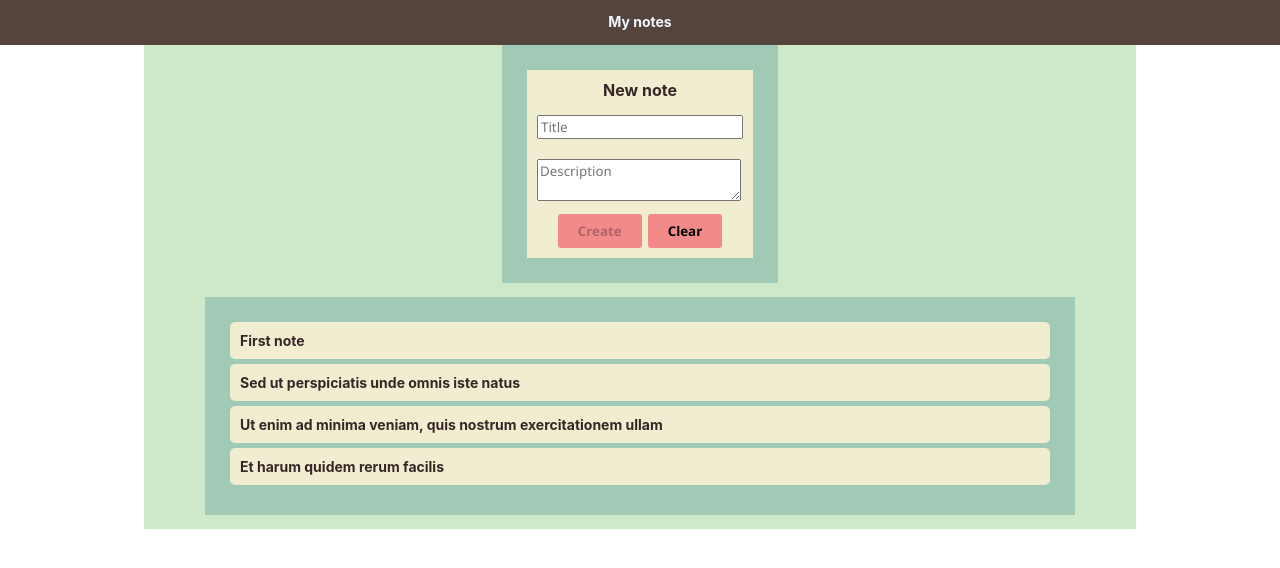
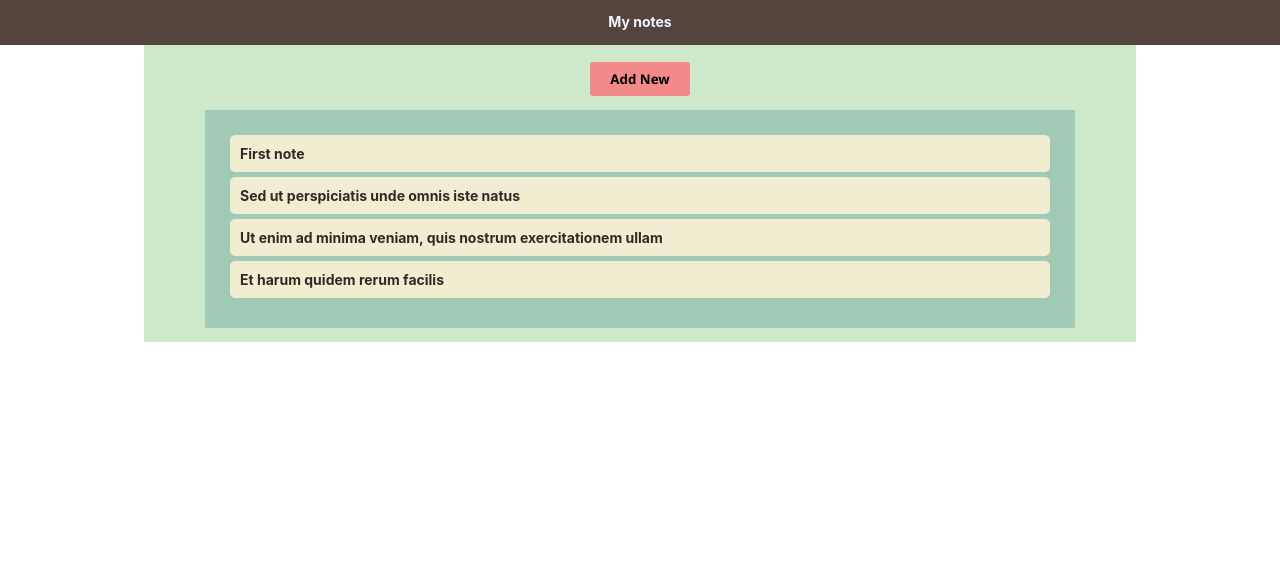
Before and after one commit to LisJorge/Notes-angular, an Angular app: page / in a window 1280 px wide. Shown: the top 568 px of the page. Built offline with nearby package versions, Linux system fonts and the light colour scheme.

Commit message:
✨ Add Routing

```diff
--- a/src/app/app.component.css
+++ b/src/app/app.component.css
@@ -64,13 +64,13 @@ body {
   width: 96%;
 }
 
-.form-submit{
+.form-submit, .general-button{
   padding-bottom: 10px;
   background-color: #f1edd0;
   text-align: center;
 }
 
-.form-submit > input{
+.form-submit > input, .general-button{
   background-color: #f38a8a;
   border-radius: 3px;
   padding: 8px 20px;
--- a/src/app/app.component.html
+++ b/src/app/app.component.html
@@ -208,6 +208,7 @@
   <span>My notes</span>
 </div>
 <div class="content">
-  <app-notes-form />
-  <app-notes-list />
+  <br>
+  <button class="general-button" routerLink="./new">Add New</button>
+  <router-outlet />
 </div>
--- a/src/app/app.component.ts
+++ b/src/app/app.component.ts
@@ -1,13 +1,14 @@
 import { Component } from '@angular/core';
+import { RouterModule } from '@angular/router';
 import { NotesFormComponent } from 'src/notes-form/notes-form.component';
-import { NotesComponent } from 'src/notes-list/notes-list.component';
+import { NotesListComponent } from 'src/notes-list/notes-list.component';
 
 @Component({
   selector: 'app-root',
   standalone: true,
   templateUrl: './app.component.html',
   styleUrls: ['./app.component.css'],
-  imports: [NotesComponent, NotesFormComponent]
+  imports: [RouterModule]
 })
 export class AppComponent {
 }
--- a/src/app/app.module.ts
+++ b/src/app/app.module.ts
@@ -1,14 +1,15 @@
 import { NgModule } from '@angular/core';
 import { BrowserModule } from '@angular/platform-browser';
-
 import { AppComponent } from './app.component';
+import { RouterModule } from '@angular/router';
 
 @NgModule({
   declarations: [
     AppComponent
   ],
   imports: [
-    BrowserModule
+    //BrowserModule,
+    RouterModule,
   ],
   providers: [],
   bootstrap: [AppComponent]
--- a/src/main.ts
+++ b/src/main.ts
@@ -1,5 +1,14 @@
 import { bootstrapApplication } from '@angular/platform-browser';
 import { AppComponent } from './app/app.component';
+import { Routes, provideRouter } from '@angular/router';
+import { NotesFormComponent } from './notes-form/notes-form.component';
+import { NotesListComponent } from './notes-list/notes-list.component';
 
+const routes: Routes = [
+    { path: '', component: NotesListComponent },
+    { path: 'new', component: NotesFormComponent },
+  ]
 
-bootstrapApplication(AppComponent);
+bootstrapApplication(AppComponent,{
+    providers: [provideRouter(routes)]
+});
--- a/src/notes-form/notes-form.component.ts
+++ b/src/notes-form/notes-form.component.ts
@@ -1,6 +1,7 @@
 import { NgIf } from '@angular/common';
-import { Component } from '@angular/core';
+import { Component, inject } from '@angular/core';
 import { FormControl, FormGroup, FormsModule, ReactiveFormsModule, Validators } from '@angular/forms';
+import { Router } from '@angular/router';
 import { Notes } from 'src/notes-list/sample-data';
 
 @Component({
@@ -11,6 +12,9 @@ import { Notes } from 'src/notes-list/sample-data';
   imports: [ FormsModule, NgIf, ReactiveFormsModule]
 })
 export class NotesFormComponent {
+
+  router = inject(Router);
+
   newNoteForm = new FormGroup({
     noteTitle: new FormControl('', Validators.required),
     noteDescription: new FormControl('', Validators.required),
@@ -33,7 +37,12 @@ export class NotesFormComponent {
         text: newNoteData.description!,
       };
       Notes.unshift(newNote);
-      this.newNoteForm.reset();
+      //this.newNoteForm.reset(); No longer needed
+      this.goBackHome();
     }
   }
+
+  goBackHome(){
+    this.router.navigateByUrl('');
+  }
 }
--- a/src/notes-list/notes-list.component.ts
+++ b/src/notes-list/notes-list.component.ts
@@ -9,7 +9,7 @@ import { NgFor, NgIf } from '@angular/common';
   styleUrls: ['./notes-list.component.css'],
   imports: [ NgFor, NgIf ]
 })
-export class NotesComponent {
+export class NotesListComponent {
   notesList = Notes;
 
   show(id: number){
```
